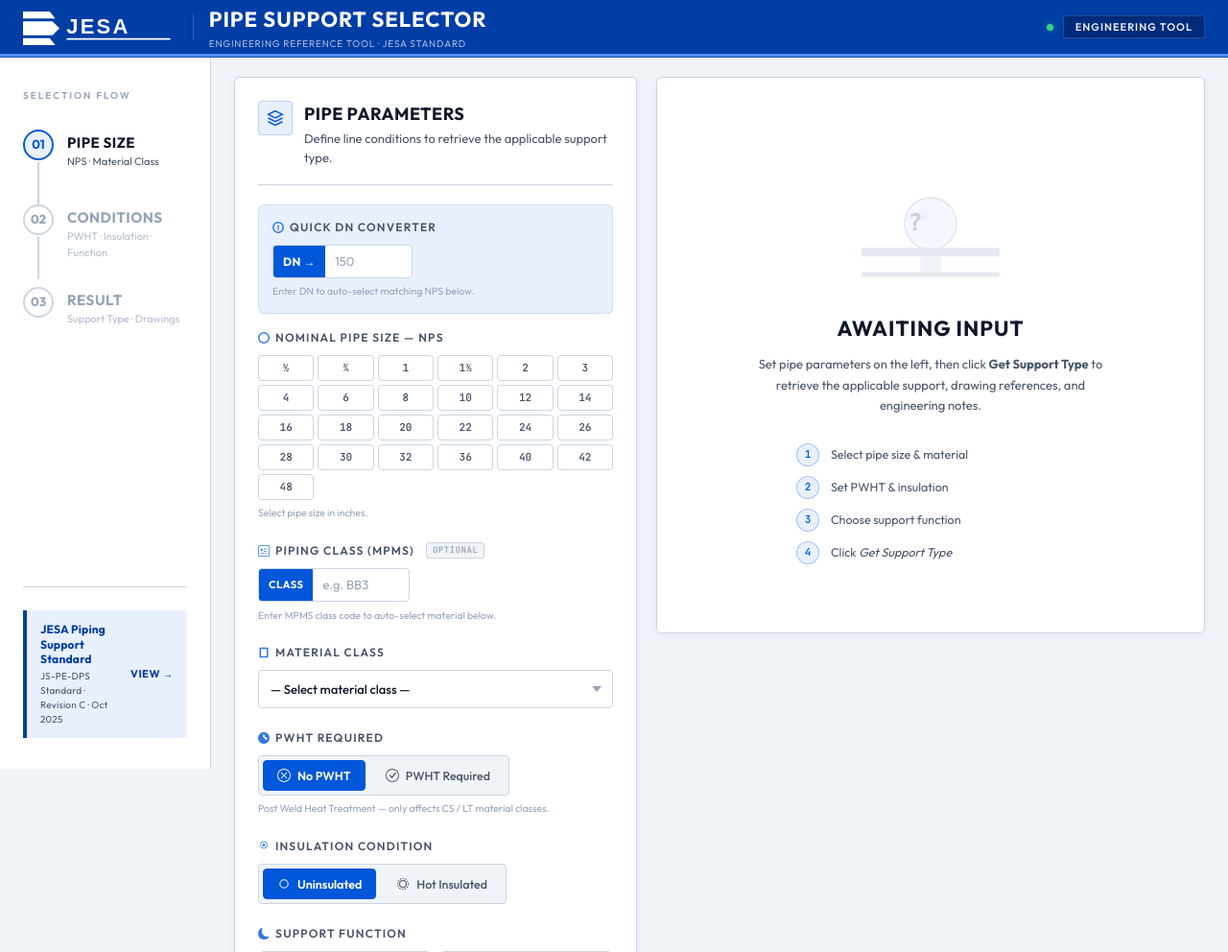
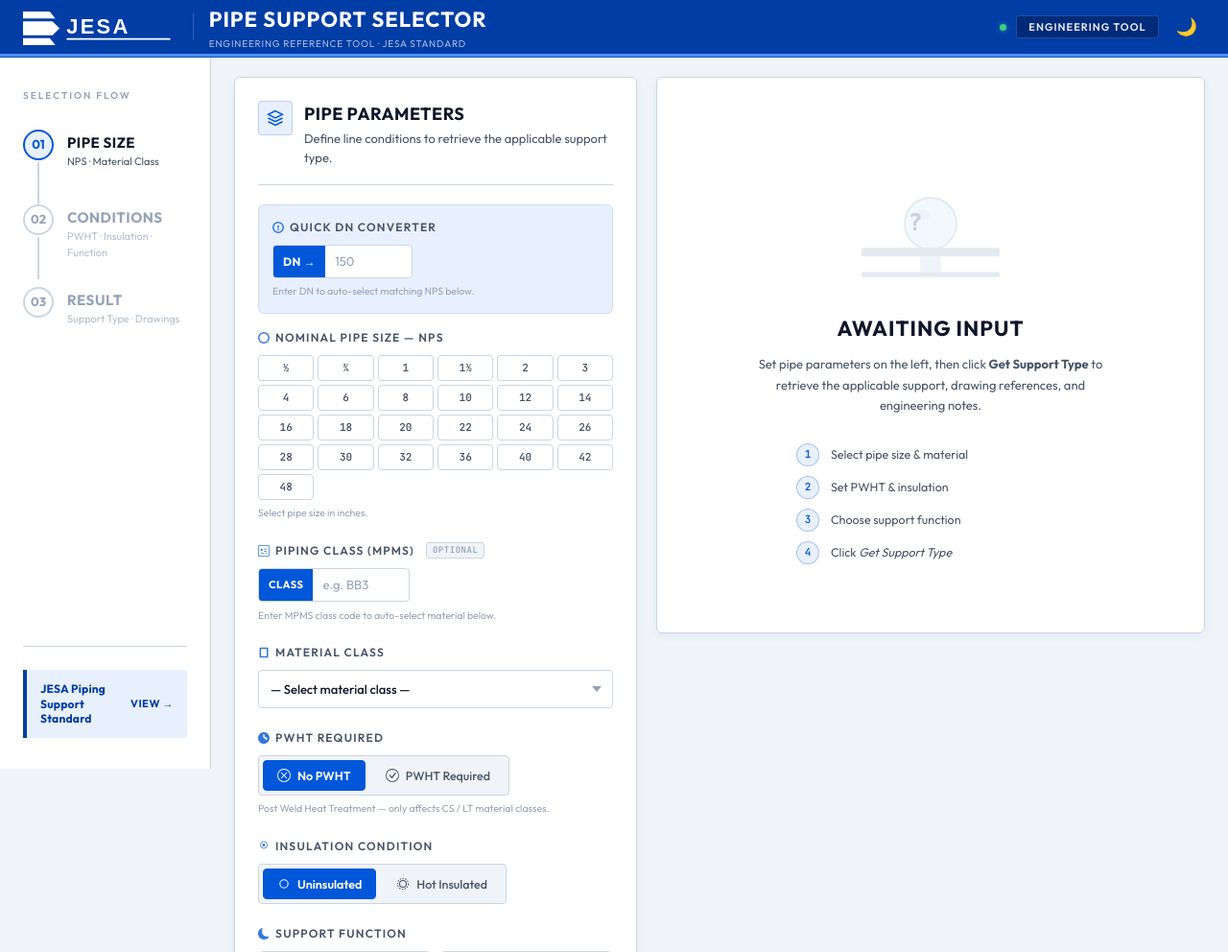
Before and after one commit to nizari08-max/support-selector, a Flask app: page / in a window 1280 px wide. Shown: the top 992 px of the page at 96% size. Run offline with Flask 3, Linux system fonts and the light colour scheme.

Commit message:
add dark mode toggle and fix JESA standard banner
- Dark/light mode toggle in navbar: sun/moon emoji, persisted via
  localStorage('pss-theme'), early <head> script prevents flash
- [data-theme="dark"] CSS variable block with full palette override
- Global 0.3s color/border/bg transitions on theme switch
- Dark mode component overrides: doc-ref-banner, pc-excluded, selects
- JESA Standard banner converted to <a> linking to
  /static/QW2507-00-PE-STD-00001.pdf#page=3 (new tab); subtitle removed

Co-Authored-By: Claude Sonnet 4.6 <noreply@anthropic.com>

```diff
--- a/static/css/style.css
+++ b/static/css/style.css
@@ -1371,6 +1425,40 @@ body {
 .si-line { transition: background var(--anim-med) ease; }
 .si-title { transition: color var(--anim-med) ease; }
 
+/* ── THEME TOGGLE BUTTON ────────────────────────────────────────── */
+.theme-toggle {
+  background: transparent;
+  border: none;
+  cursor: pointer;
+  padding: 6px 8px;
+  border-radius: var(--radius-sm);
+  font-size: 18px;
+  line-height: 1;
+  display: flex;
+  align-items: center;
+  justify-content: center;
+  color: #FFFFFF;
+}
+.theme-toggle:hover {
+  background: rgba(255,255,255,0.12);
+}
+
+/* ── DARK MODE COMPONENT OVERRIDES ─────────────────────────────── */
+[data-theme="dark"] .doc-ref-banner {
+  background: var(--accent-blue-lt);
+  border-left-color: var(--border);
+}
+[data-theme="dark"] .doc-ref-banner:hover { background: #243B5A; }
+[data-theme="dark"] .doc-ref-title { color: var(--accent-blue); }
+[data-theme="dark"] .doc-ref-arrow { color: var(--accent-blue); }
+[data-theme="dark"] .pc-feedback.pc-excluded {
+  background: rgba(220,38,38,0.15);
+  border-color: rgba(220,38,38,0.4);
+  color: #FCA5A5;
+}
+[data-theme="dark"] .styled-select option,
+[data-theme="dark"] .styled-select optgroup { background: var(--bg-card); }
+
 /* ── RESPONSIVE — TABLET (≤1100px) ──────────────────────────────── */
 @media (max-width: 1100px) {
   .step-sidebar { display: none; }
--- a/templates/index.html
+++ b/templates/index.html
@@ -11,6 +11,14 @@
   <link href="https://fonts.googleapis.com/css2?family=Outfit:wght@300;400;500;600;700&family=JetBrains+Mono:wght@400;600&display=swap" rel="stylesheet">
 
   <link rel="stylesheet" href="/static/css/style.css">
+
+  <!-- Restore saved theme before render to prevent flash -->
+  <script>
+    (function () {
+      var t = localStorage.getItem('pss-theme');
+      if (t === 'dark') document.documentElement.setAttribute('data-theme', 'dark');
+    })();
+  </script>
 </head>
 <body>
 
@@ -28,6 +36,9 @@
       <div class="navbar-right">
         <div class="status-dot" title="Application ready"></div>
         <span class="navbar-badge">Engineering Tool</span>
+        <button class="theme-toggle" id="themeToggle" aria-label="Toggle dark/light mode" title="Toggle dark/light mode">
+          <span id="themeIcon">🌙</span>
+        </button>
       </div>
     </div>
   </header>
@@ -79,13 +90,15 @@
       </div><!-- /.stepper -->
 
       <div class="sidebar-meta">
-        <div class="doc-ref-banner" role="note" title="JESA Piping Support Standard — Reference Document">
+        <a class="doc-ref-banner"
+           href="/static/QW2507-00-PE-STD-00001.pdf#page=3"
+           target="_blank" rel="noopener"
+           role="note" title="JESA Piping Support Standard — click to open PDF">
           <div class="doc-ref-body">
             <span class="doc-ref-title">JESA Piping Support Standard</span>
-            <span class="doc-ref-sub">JS-PE-DPS Standard · Revision C · Oct 2025</span>
           </div>
           <span class="doc-ref-arrow">VIEW →</span>
-        </div>
+        </a>
       </div>
     </aside><!-- /.step-sidebar -->
 
@@ -491,5 +504,34 @@
   })();
   </script>
 
+  <!-- Dark / Light mode toggle -->
+  <script>
+  (function () {
+    var btn  = document.getElementById('themeToggle');
+    var icon = document.getElementById('themeIcon');
+
+    function applyTheme(theme) {
+      if (theme === 'dark') {
+        document.documentElement.setAttribute('data-theme', 'dark');
+        if (icon) icon.textContent = '☀️';
+      } else {
+        document.documentElement.removeAttribute('data-theme');
+        if (icon) icon.textContent = '🌙';
+      }
+    }
+
+    // Sync icon with theme already set by the <head> script
+    applyTheme(document.documentElement.getAttribute('data-theme') === 'dark' ? 'dark' : 'light');
+
+    if (btn) {
+      btn.addEventListener('click', function () {
+        var next = document.documentElement.getAttribute('data-theme') === 'dark' ? 'light' : 'dark';
+        localStorage.setItem('pss-theme', next);
+        applyTheme(next);
+      });
+    }
+  })();
+  </script>
+
 </body>
 </html>
```
Also changed, not shown: other parts of static/css/style.css (+54 -0 lines), PROGRESS.md (+61 -0 lines).
